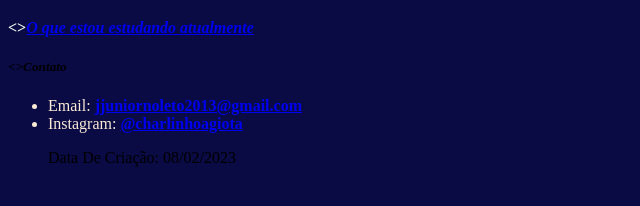
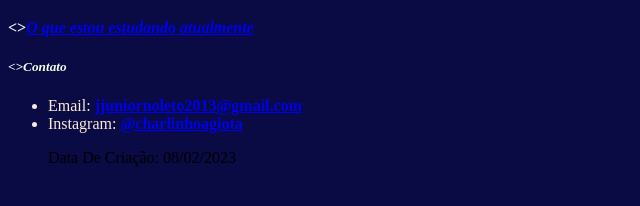
Before and after one commit to LoCharlyn/LoCharlyn.github.io, a plain HTML site: page index.html in a window 1280 px wide. Shown: the part 524-730 px from the top of the page, 0-640 px from the left. Drawn offline with Linux system fonts and the light colour scheme.

Commit message:
Update index.html

```diff
--- a/index.html
+++ b/index.html
@@ -23,7 +23,7 @@
             color: honeydew;
         }
         h5{
-            color: honeydew:
+            color: honeydew;
         }
 </style>
 </head>
```
